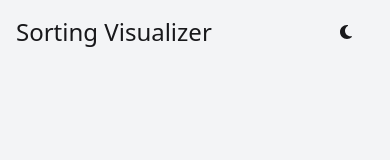
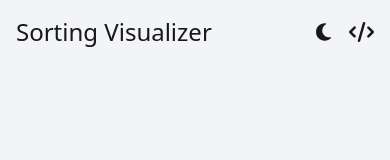
Before and after one commit to SharmaTushar1/SortingVisualizer, a Next.js app: page / in a window 390 px wide. Shown: the top 160 px of the page. Built offline with nearby package versions, Linux system fonts and the light colour scheme.

Commit message:
Add source code link and minor ui changes

```diff
--- a/src/app/components/Navbar.tsx
+++ b/src/app/components/Navbar.tsx
@@ -1,11 +1,18 @@
 import Link from "next/link";
 import ThemeToggleIcon from "./ThemeToggleIcon";
+import { FontAwesomeIcon } from "@fortawesome/react-fontawesome";
+import { faCode } from "@fortawesome/free-solid-svg-icons";
 
 export default function Navbar() {
   return (
     <div className="flex justify-between mt-4">
       <Link href={'/'} className="text-2xl">Sorting Visualizer</Link>
-      <ThemeToggleIcon />
+      <div className="flex w-[58px] items-center justify-between">
+        <ThemeToggleIcon />
+        <Link href={"https://github.com/SharmaTushar1/SortingVisualizer"}>
+          <FontAwesomeIcon icon={faCode} className="fa-lg" />
+        </Link>
+      </div>
     </div>
   )
 }
--- a/src/app/components/ThemeToggleIcon.tsx
+++ b/src/app/components/ThemeToggleIcon.tsx
@@ -9,10 +9,10 @@ export default function ThemeToggleIcon() {
   const { theme, setTheme } = useTheme();
   const [isDarkMode, setIsDarkMode] = useState(theme==='dark' || false);
   return (
-    <div className='cursor-pointer mr-4 mt-1 sm:mr-0 sm:mt-0 z-10'>
+    <div className='cursor-pointer z-10'>
       {isDarkMode
-        ? <FontAwesomeIcon className='w-6 h-6 sm:w-6 sm:h-6' icon={faSun} onClick={() => {setTheme("light"); setIsDarkMode(prev => !prev);}}/>
-        : <FontAwesomeIcon className='w-6 h-6 sm:w-6 sm:h-6' icon={faMoon} onClick={() => {setTheme("dark"); setIsDarkMode(prev => !prev);}} />
+        ? <FontAwesomeIcon className='fa-lg' icon={faSun} onClick={() => {setTheme("light"); setIsDarkMode(prev => !prev);}}/>
+        : <FontAwesomeIcon className='fa-lg' icon={faMoon} onClick={() => {setTheme("dark"); setIsDarkMode(prev => !prev);}} />
       }
     </div>
   );
```
